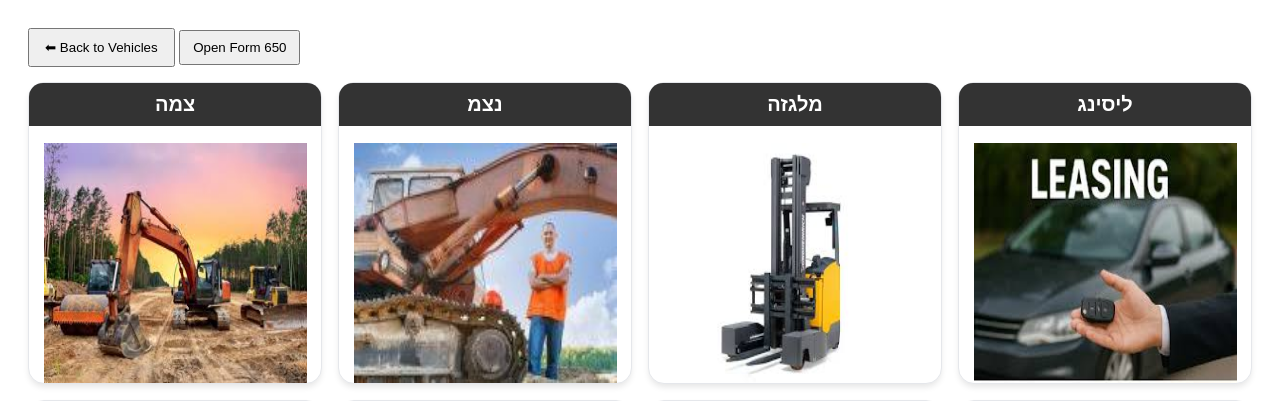
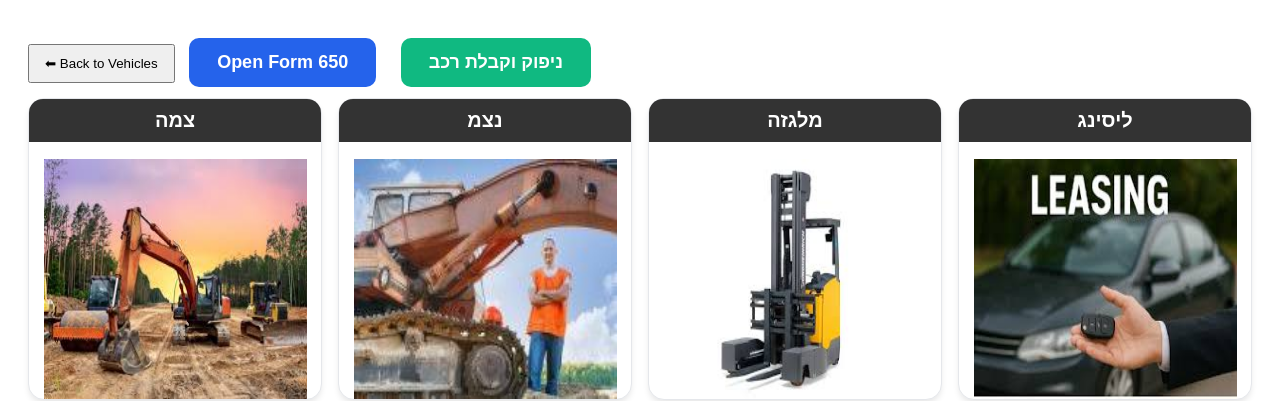
Before and after one commit to techteamdev9/Fleet-Manager, a Flask app: page /vehicles-page1 in a window 1280 px wide. Shown: the top 401 px of the page. Run offline with Flask 3, Linux system fonts and the light colour scheme; data that the repository does not hold is empty; some libraries are stand-ins or nearby versions.

Commit message:
added remove row new css for forms buttons

```diff
--- a/static/VehicleScreen.js
+++ b/static/VehicleScreen.js
@@ -221,17 +221,23 @@ function addRow() {
   const container = document.getElementById("itemsContainer");
 
   const row = document.createElement("div");
+  row.classList.add("item-row");
 
   row.innerHTML = `
     <input type="number" value="${rowIndex}" readonly>
     <input type="text" placeholder="סוג ציוד">
     <input type="text" placeholder="מספר קטלוגי">
     <input type="text" placeholder="מספר רישוי">
+
+    <button type="button" class="remove-btn" onclick="removeRow(this)">➖</button>
   `;
-  // <input type="text" value="${window.currentVehicleId || ''}" placeholder="מספר רישוי">
 
   container.appendChild(row);
   rowIndex++;
+}
+function removeRow(button) {
+  const row = button.parentElement;
+  row.remove();
 }
 const accessoriesList = [
   "מגבה מכני/הדראולי",
--- a/templates/VehicleScreen.html
+++ b/templates/VehicleScreen.html
@@ -139,15 +139,51 @@ textarea {
   max-height: 90%;
   overflow-y: auto;
 }
+
+.main-btn {
+    padding: 14px 28px;
+    font-size: 18px;
+    font-weight: 600;
+    border-radius: 10px;
+    border: none;
+    cursor: pointer;
+    transition: all 0.2s ease;
+    margin: 10px;
+}
+
+/* Primary button */
+.main-btn.primary {
+    background: #2563eb; /* blue */
+    color: white;
+}
+
+/* Secondary button */
+.main-btn.secondary {
+    background: #10b981; /* green */
+    color: white;
+}
+
+/* Hover effects */
+.main-btn:hover {
+    transform: translateY(-2px);
+    box-shadow: 0 6px 15px rgba(0,0,0,0.15);
+}
+
+/* Click effect */
+.main-btn:active {
+    transform: scale(0.97);
+}
   </style>
 </head>
 <body>
   <button onclick="history.back()" style="padding:10px 15px; cursor:pointer;">
     ⬅ Back to Vehicles
   </button>
-  <button onclick="openForm()">Open Form 650</button>
+  <button class="main-btn primary" onclick="openForm()">Open Form 650</button>
+  <button  class="main-btn secondary" id="openNextForm" type="button" onclick="openModal()">ניפוק וקבלת רכב</button>
   <div id="formModal" class="modal">
     <div class="modal-content">
+      <button onclick="closeForm()">✕</button>
 
       <h2>Form 650 - ID: <span id="formId"></span></h2>
 
@@ -306,7 +342,7 @@ textarea {
 
   <div id="issueModal" class="issue-modal">
     <div class="issue-modal-content">
-      <span class="close" onclick="closeModal()">&times;</span>
+      <button onclick="closeModal()">✕</button>
 
       <h2>ניפוק וקבלה - רכב</h2>
 
@@ -319,7 +355,11 @@ textarea {
       <input type="number" placeholder="סוג תנועה">
       <input type="text" placeholder="reciever unit Representative">
       <input type="text" placeholder="accept unit Representative">
-      <input type="date">
+      <br>
+      <label class="inline-date">
+        תאריך ניפוק:
+        <input type="date">
+    </label>
       <input type="number" placeholder="voucher number">
 
       <!-- Dynamic rows -->
@@ -350,7 +390,7 @@ textarea {
           <input id="receiver_fullname" type="text" placeholder="שם מלא">
           <input id="receiver_role" type="text" placeholder="תפקיד">
           <input id="receiver_signature" type="text" placeholder="חתימה">
-          <input id="receiver_date" type="date">
+          <label>תאריך: <input id="receiver_date" type="date"></label>
           <input id="receiver_form_1006" type="number" placeholder="מספר ט 1006">
         </div>
       </div>
```
